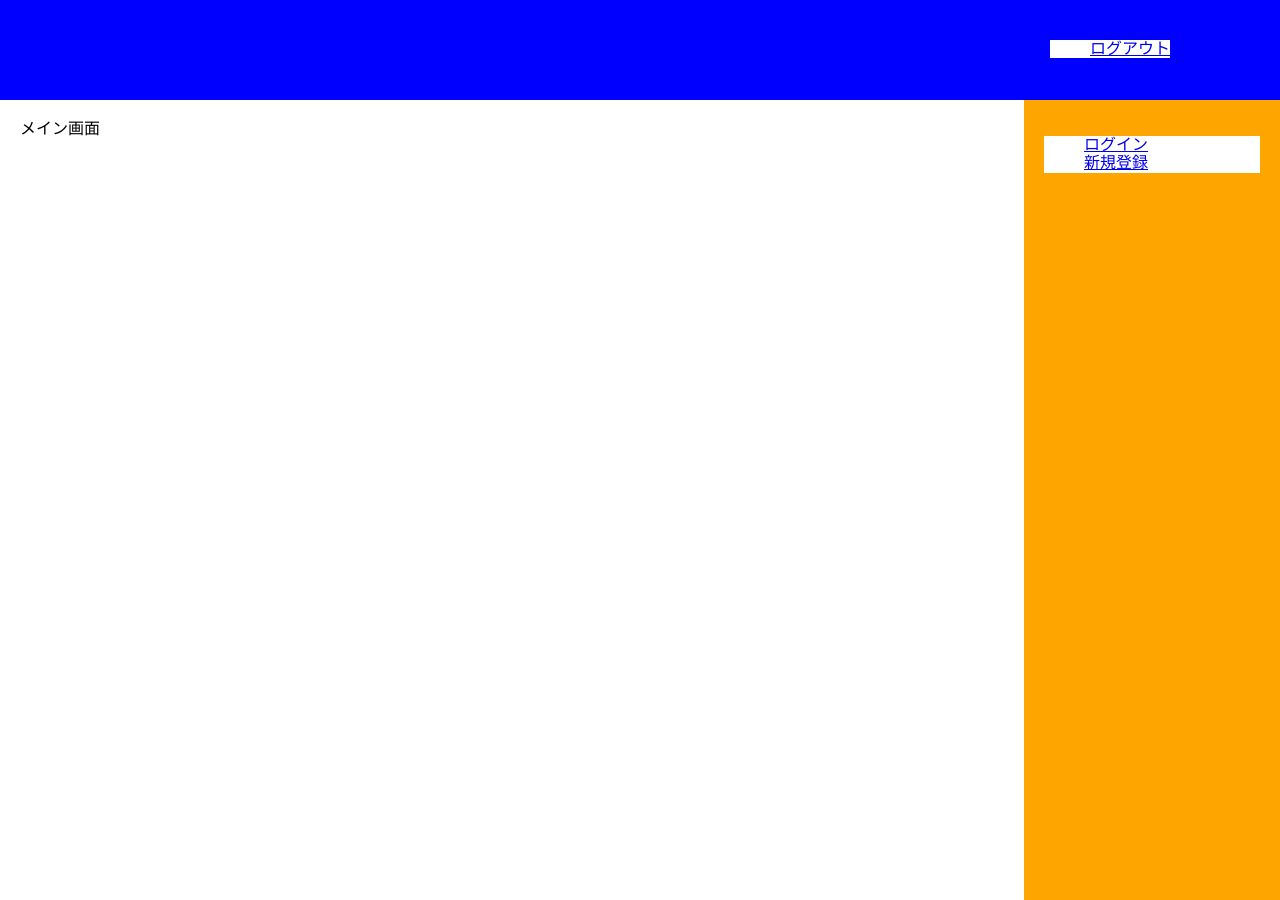
After one commit to hamatoru/memory-roots, a Rails app: template app/views/events/index.html.erb in a window 1280 px wide. The commit adds this page. Run offline with Rails 7, Linux system fonts and the light colour scheme; the template is opened without the code that fills it, so the values that code supplies are empty; some libraries are stand-ins or nearby versions.

Commit message:
イベント管理機能１

```diff
--- a/app/assets/stylesheets/application.css
+++ b/app/assets/stylesheets/application.css
@@ -13,3 +13,7 @@
  *= require_tree .
  *= require_self
  */
+
+ * {
+  box-sizing: border-box;
+}
--- /dev/null
+++ b/app/assets/stylesheets/shared/header.css
@@ -0,0 +1,18 @@
+.header {
+  background-color: blue;
+  color: #fff;
+  padding: 10px;
+  height: 100px;
+  z-index: 999;
+}
+
+.session-content {
+  display: flex;
+  justify-content: flex-end;
+}
+
+.lists-right {
+  list-style: none;
+  background-color: white;
+  margin: 30px 100px;
+}
--- /dev/null
+++ b/app/assets/stylesheets/shared/main_content.css
@@ -0,0 +1,7 @@
+.main {
+  float: left;
+  width: 70%; /* メイン画面の幅を調整 */
+  padding: 20px;
+  background-color: #fff;
+  height: 100vh;
+}
--- /dev/null
+++ b/app/assets/stylesheets/shared/side_bar.css
@@ -0,0 +1,15 @@
+.side {
+  float: right;
+  width: 20%;
+  background-color: orange;
+  padding: 20px;
+  height: 100vh;
+}
+
+.main-side {
+}
+
+.lists-side {
+  background-color: white;
+  list-style: none;
+}
--- /dev/null
+++ b/app/controllers/events_controller.rb
@@ -0,0 +1,4 @@
+class EventsController < ApplicationController
+  def index
+  end
+end
--- /dev/null
+++ b/app/helpers/events_helper.rb
@@ -0,0 +1,2 @@
+module EventsHelper
+end
--- /dev/null
+++ b/app/javascript/main.js
@@ -0,0 +1 @@
+console.log("Hello");
--- /dev/null
+++ b/app/views/events/index.html.erb
@@ -0,0 +1,11 @@
+<%= render "shared/header" %>
+
+
+
+
+<%= render "shared/main_content" %>
+
+
+
+
+<%= render "shared/side_bar" %>
--- a/app/views/layouts/application.html.erb
+++ b/app/views/layouts/application.html.erb
@@ -5,9 +5,10 @@
     <meta name="viewport" content="width=device-width,initial-scale=1">
     <%= csrf_meta_tags %>
     <%= csp_meta_tag %>
-
+<link rel="stylesheet" type="text/css" href="https://cdnjs.cloudflare.com/ajax/libs/normalize/8.0.1/normalize.css">
     <%= stylesheet_link_tag "application", "data-turbo-track": "reload" %>
     <%= javascript_importmap_tags %>
+    <script src="main.js"></script>
   </head>
 
   <body>
--- /dev/null
+++ b/app/views/shared/_header.html.erb
@@ -0,0 +1,9 @@
+<header class='header'>
+
+  <div class='session-content'>
+    <ul class='lists-right'>
+        <li><%= link_to 'ログアウト', root_path, class: "logout" %></li>
+    </ul>
+  </div>
+
+</header>
--- /dev/null
+++ b/app/views/shared/_main_content.html.erb
@@ -0,0 +1,3 @@
+<div class="main">
+メイン画面
+</div>
--- /dev/null
+++ b/app/views/shared/_side_bar.html.erb
@@ -0,0 +1,10 @@
+<div class="side">
+  <div class="main-side">
+    <ul class="lists-side">
+      <li><%= link_to 'ログイン', root_path, class: "login" %></li>
+      <li><%= link_to '新規登録', root_path, class: "sign-up" %></li>
+    </ul>
+  </div>
+
+
+</div>
--- a/config/routes.rb
+++ b/config/routes.rb
@@ -1,6 +1,3 @@
 Rails.application.routes.draw do
-  # Define your application routes per the DSL in https://guides.rubyonrails.org/routing.html
-
-  # Defines the root path route ("/")
-  # root "articles#index"
+  root to: "events#index"
 end
```
Also changed, not shown: test/controllers/events_controller_test.rb (added, +8 -0 lines), app/assets/stylesheets/events.css (added).
